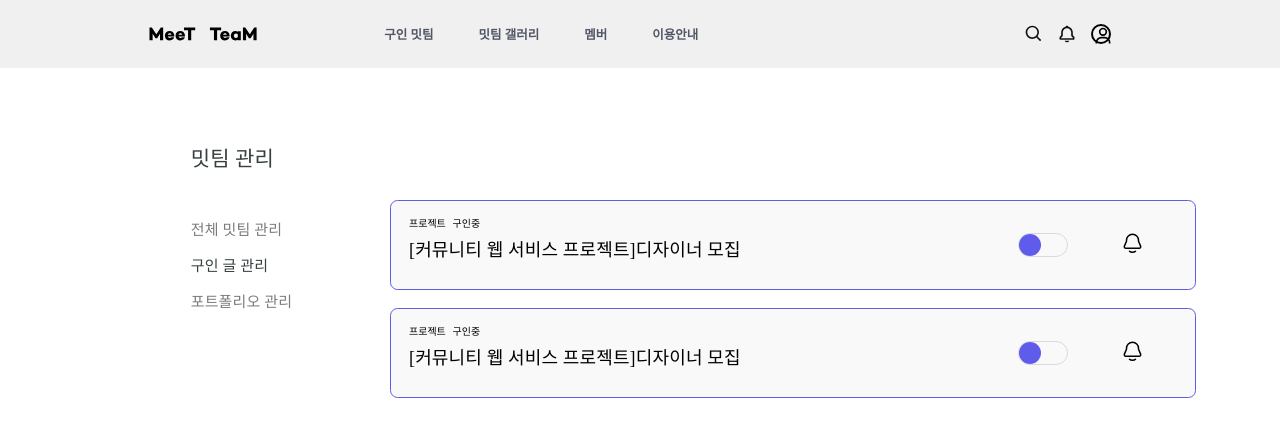
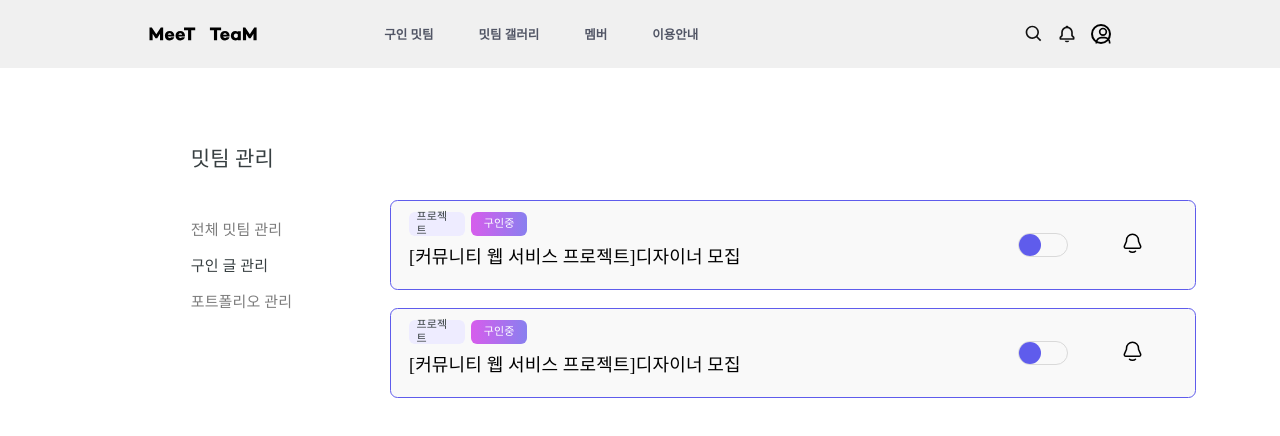
Before and after one commit to kimsuyeon0916/MeeTeam_FrontEnd, a React (Vite) app: page /manage/recruit in a window 1280 px wide. Shown: the top 436 px of the page. Built offline with nearby package versions, Linux system fonts and the light colour scheme.

Commit message:
refactor: #23 Tag 컴포넌트 적용

```diff
--- a/src/components/meeteam/tag/Tag.styled.ts
+++ b/src/components/meeteam/tag/Tag.styled.ts
@@ -1,7 +1,10 @@
 import styled from 'styled-components';
 
-const Tag = styled.div`
-	.tag {
+interface ITag {
+	$recruit?: boolean;
+}
+
+const Tag = styled.div<ITag>`
 	display: flex;
 	width: 5.55rem;
 	height: 2.4rem;
@@ -10,20 +13,17 @@ const Tag = styled.div`
 	align-items: center;
 	gap: 0.75rem;
 	border-radius: 0.6rem;
-		background: #eeecff;
-		color: var(--Light-Black, var(--text-color-2, #373f41));
+	background: ${props =>
+		props.$recruit
+			? 'linear-gradient(270deg, rgba(95, 92, 236, 0.76) -6.3%, #d85cec 101.52%)'
+			: '#eeecff'};
+	color: ${props => (props.$recruit ? '#fff' : '#373f41;')};
 	font-family: Apple SD Gothic Neo;
 	font-size: 1.1rem;
 	font-style: normal;
 	font-weight: 400;
 	line-height: 1.35rem; /* 112.5% */
 	letter-spacing: 0.015rem;
-	}
-	.recruit {
-		color: #fff;
-		border-radius: 0.6rem;
-		background: linear-gradient(270deg, rgba(95, 92, 236, 0.76) -6.3%, #d85cec 101.52%);
-	}
 `;
 
 const S = { Tag };
--- a/src/components/meeteam/tag/Tag.tsx
+++ b/src/components/meeteam/tag/Tag.tsx
@@ -1,13 +1,12 @@
-import React from 'react';
 import S from './Tag.styled';
 
 interface ITag {
 	type: string;
-	$recruit?: boolean;
+	$recruit?: boolean | undefined;
 }
 
 const Tag = ({ type, $recruit }: ITag) => {
-	return <S.Tag className={`tag ${$recruit ? 'recruit' : ''}`}>{type}</S.Tag>;
+	return <S.Tag $recruit={$recruit}>{type}</S.Tag>;
 };
 
 export default Tag;
--- a/src/pages/manage/recruit/ManageRecruitPage.tsx
+++ b/src/pages/manage/recruit/ManageRecruitPage.tsx
@@ -1,4 +1,5 @@
 import { useState } from 'react';
+import { Tag } from '../../../components';
 import S from './ManageRecruitPage.styled';
 
 const ManageRecruitPage = () => {
@@ -12,8 +13,8 @@ const ManageRecruitPage = () => {
 				<div className='container-recruits'>
 					<div className='container-recruits_info'>
 						<div className='container-tags'>
-							<div className='tag'>프로젝트</div>
-							<div className='tag recruit'>구인중</div>
+							<Tag type='프로젝트' $recruit={false} />
+							<Tag type='구인중' $recruit={true} />
 						</div>
 						<div className='container-title'>
 							<h1>[커뮤니티 웹 서비스 프로젝트]디자이너 모집</h1>
@@ -53,8 +54,8 @@ const ManageRecruitPage = () => {
 				<div className='container-recruits'>
 					<div className='container-recruits_info'>
 						<div className='container-tags'>
-							<div className='tag'>프로젝트</div>
-							<div className='tag recruit'>구인중</div>
+							<Tag type='프로젝트' $recruit={false} />
+							<Tag type='구인중' $recruit={true} />
 						</div>
 						<div className='container-title'>
 							<h1>[커뮤니티 웹 서비스 프로젝트]디자이너 모집</h1>
```
Lines whose indentation alone changed are shown as unchanged.
